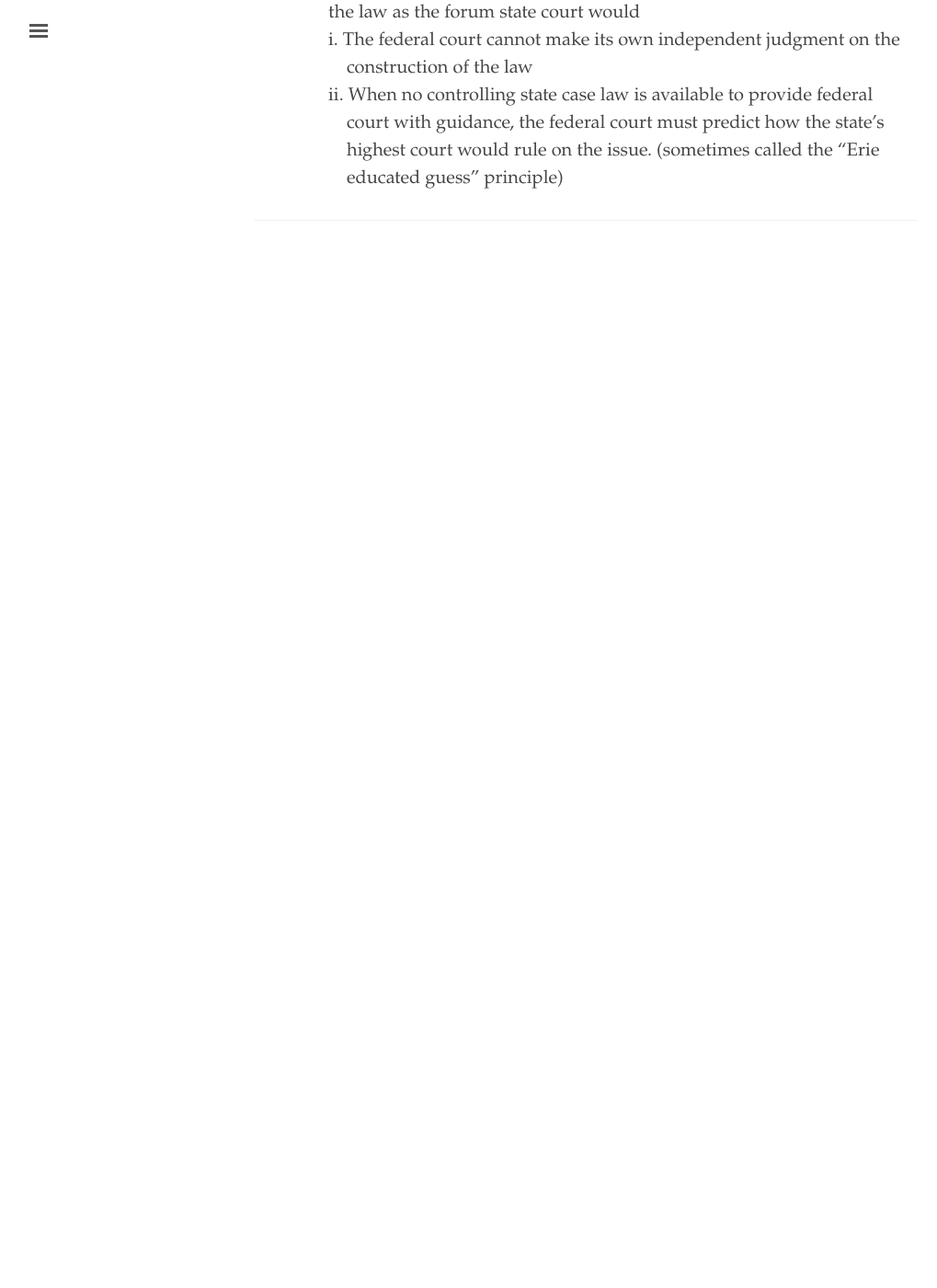
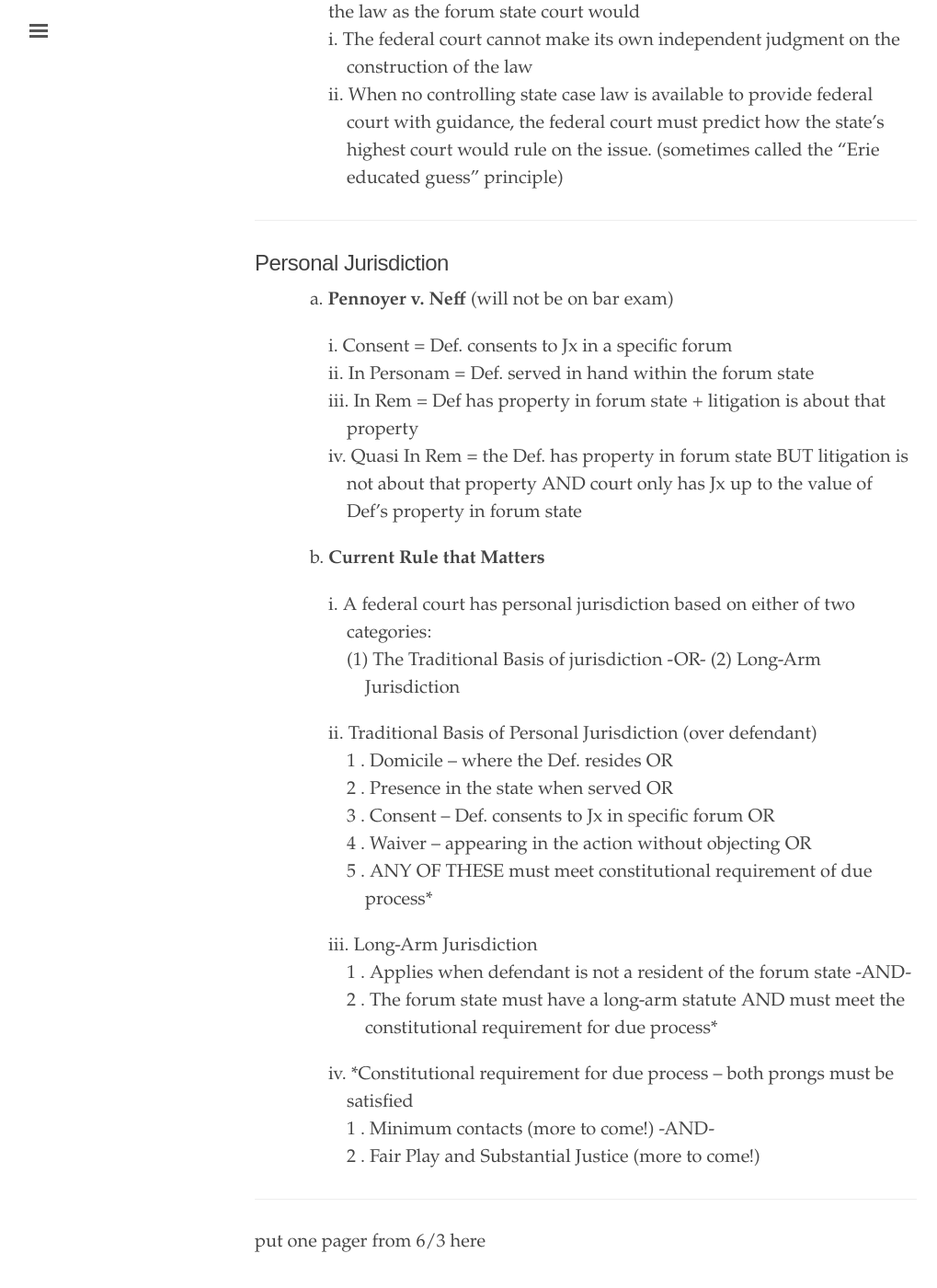
Before and after one commit to binipringle/torts, a Jekyll site: the page built from _texts/0-outline.md, in a window 1280 px wide and 1400 px high, scrolled down 2486 px. Shown: the whole window at 92% size, without its empty margins (3-1022 px from the left). Built offline with Jekyll 4.4.1, drawn with Linux system fonts in a browser that asks for light colours; before the commit the page ends 2827 px from its top, so only the background shows below that.

```diff
--- a/_texts/0-outline.md
+++ b/_texts/0-outline.md
@@ -9,6 +9,7 @@
 - Basic Jurisdictional Concepts
 - Subject Matter Jurisdiction
 - Erie Doctrine
+- Personal Jurisdiction
 
 ---
 
@@ -80,3 +81,36 @@
 - {:.indent-4}ii.	When no controlling state case law is available to provide federal court with guidance, the federal court must predict how the state’s highest court would rule on the issue. (sometimes called the “Erie educated guess” principle)
 
 ---
+
+## Personal Jurisdiction
+
+- {:.indent-3}a.	**Pennoyer v. Neff** (will not be on bar exam)
+
+- {:.indent-4}i.	Consent = Def. consents to Jx in a specific forum
+- {:.indent-4}ii.	In Personam = Def. served in hand within the forum state
+- {:.indent-4}iii.	In Rem = Def has property in forum state + litigation is about that property
+- {:.indent-4}iv.	Quasi In Rem = the Def. has property in forum state BUT litigation is not about that property AND court only has Jx up to the value of Def’s property in forum state
+
+- {:.indent-3}b.	**Current Rule that Matters**
+
+- {:.indent-4}i.	A federal court has personal jurisdiction based on either of two categories:
+- {:.indent-5}(1) The Traditional Basis of jurisdiction -OR- (2) Long-Arm Jurisdiction
+
+- {:.indent-4}ii.	Traditional Basis of Personal Jurisdiction (over defendant)
+- {:.indent-5}1 .	Domicile – where the Def. resides OR
+- {:.indent-5}2 .	Presence in the state when served OR
+- {:.indent-5}3 .	Consent – Def. consents to Jx in specific forum OR
+- {:.indent-5}4 .	Waiver – appearing in the action without objecting OR
+- {:.indent-5}5 .	ANY OF THESE must meet constitutional requirement of due process*
+
+- {:.indent-4}iii.	Long-Arm Jurisdiction
+- {:.indent-5}1 .	Applies when defendant is not a resident of the forum state -AND-
+- {:.indent-5}2 .	The forum state must have a long-arm statute AND must meet the constitutional requirement for due process*
+
+- {:.indent-4}iv.	*Constitutional requirement for due process – both prongs must be satisfied
+- {:.indent-5}1 .	Minimum contacts (more to come!) -AND-
+- {:.indent-5}2 .	Fair Play and Substantial Justice (more to come!)
+
+---
+
+put one pager from 6/3 here
```
